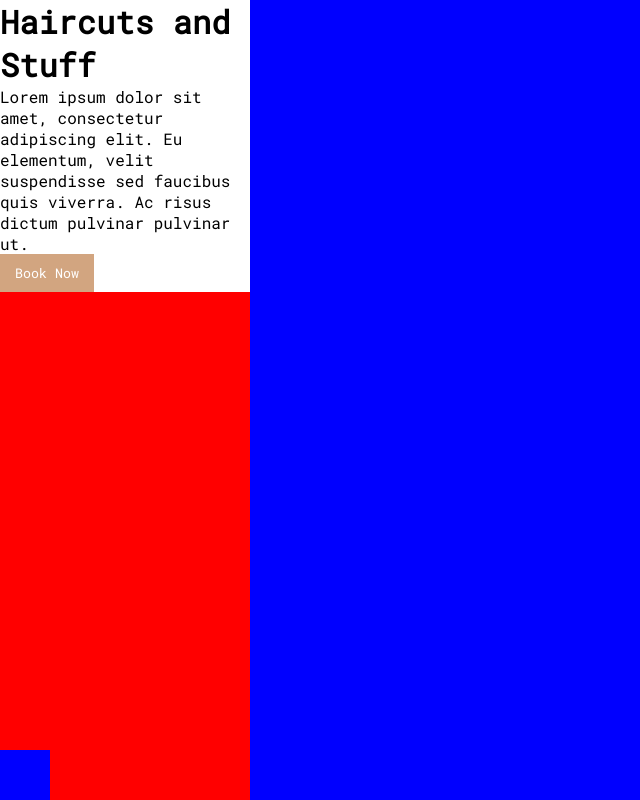
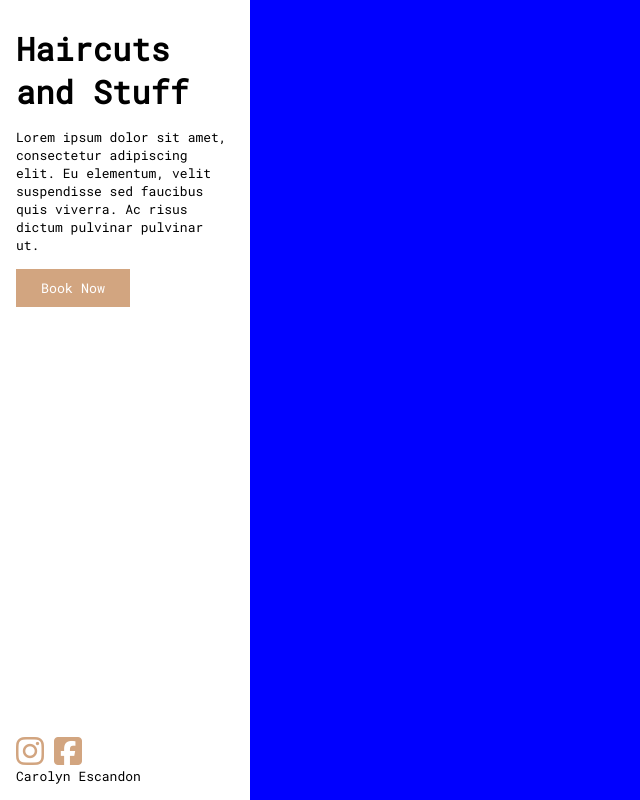
Before and after one commit to cjislegit/carolyn_blowouts, a React (Create React App) app: page / in a window 1280 px wide. Shown: the whole page, without its empty margins (0-640 px from the left). Built offline with nearby package versions, Linux system fonts and the light colour scheme.

Commit message:
Started styling the bottom div

```diff
--- a/public/index.html
+++ b/public/index.html
@@ -24,6 +24,10 @@
       work correctly both with client-side routing and a non-root public URL.
       Learn how to configure a non-root public URL by running `npm run build`.
     -->
+    <script
+      src="https://kit.fontawesome.com/3e848d41da.js"
+      crossorigin="anonymous"
+    ></script>
     <title>React App</title>
   </head>
   <body>
--- a/src/sideBar.js
+++ b/src/sideBar.js
@@ -12,7 +12,13 @@ const SideBar = () => {
         </div>
         <input type='button' value='Book Now' />
       </div>
-      <div className={styles.bottom}></div>
+      <div className={styles.bottom}>
+        <span>
+          <i class='fab fa-instagram fa-2x'></i>
+        </span>
+        <i class='fab fa-facebook-square fa-2x'></i>
+        <div>Carolyn Escandon</div>
+      </div>
     </div>
   );
 };
--- a/src/sideBar.module.css
+++ b/src/sideBar.module.css
@@ -3,25 +3,41 @@
   flex-direction: column;
   justify-content: space-between;
   height: 100vh;
-  background-color: red;
   width: 250px;
   min-width: 250px;
   max-width: 250px;
 }
 
 .top {
-  background-color: white;
+  padding-left: 16px;
+  padding-top: 27px;
+  padding: 27px 16px 0 16px;
+}
+
+.top div {
+  margin: 15px 0;
+  font-size: 13px;
 }
 
 .top input {
   background-color: var(--accent-color);
   color: white;
   border: none;
-  padding: 10px 15px;
+  padding: 10px 25px;
 }
 
 .bottom {
-  background-color: blue;
-  width: 50px;
-  height: 50px;
+  padding-top: 27px;
+  padding: 27px 16px 0 16px;
+  color: var(--accent-color);
 }
+
+.bottom span {
+  margin-right: 10px;
+}
+
+.bottom div {
+  margin-bottom: 15px;
+  font-size: 13px;
+  color: black;
+}
```
